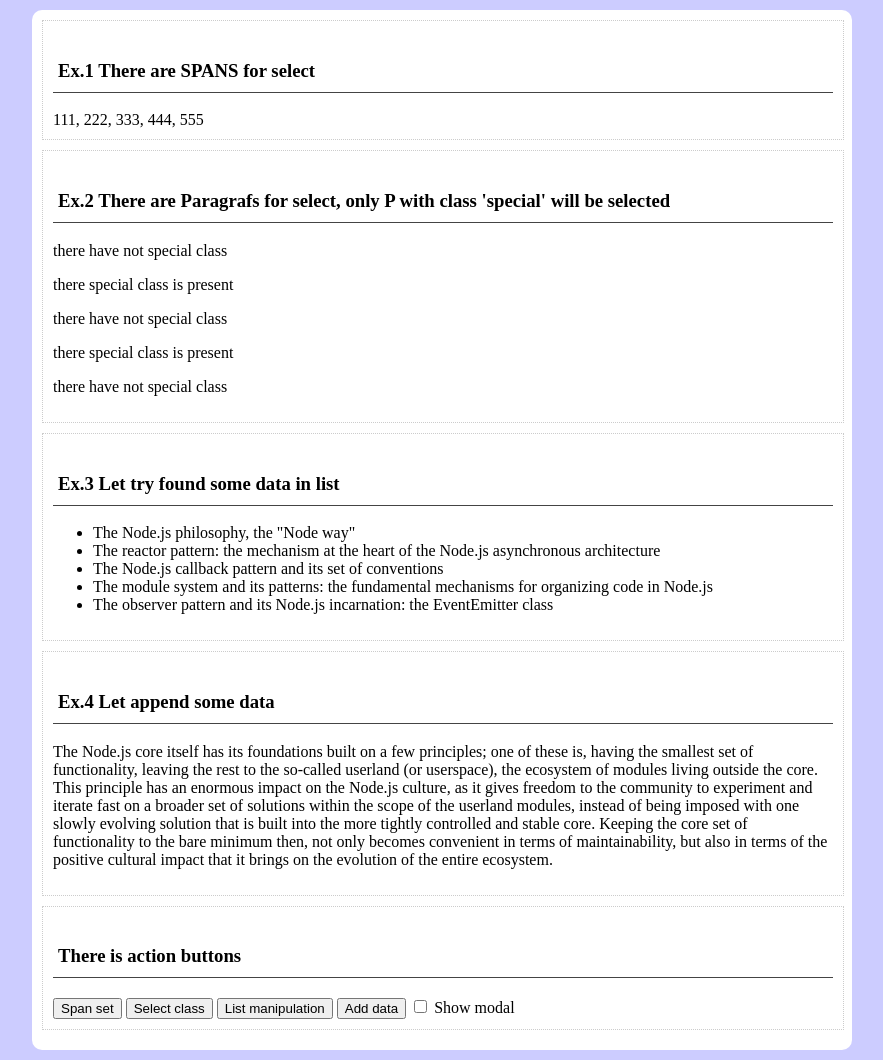
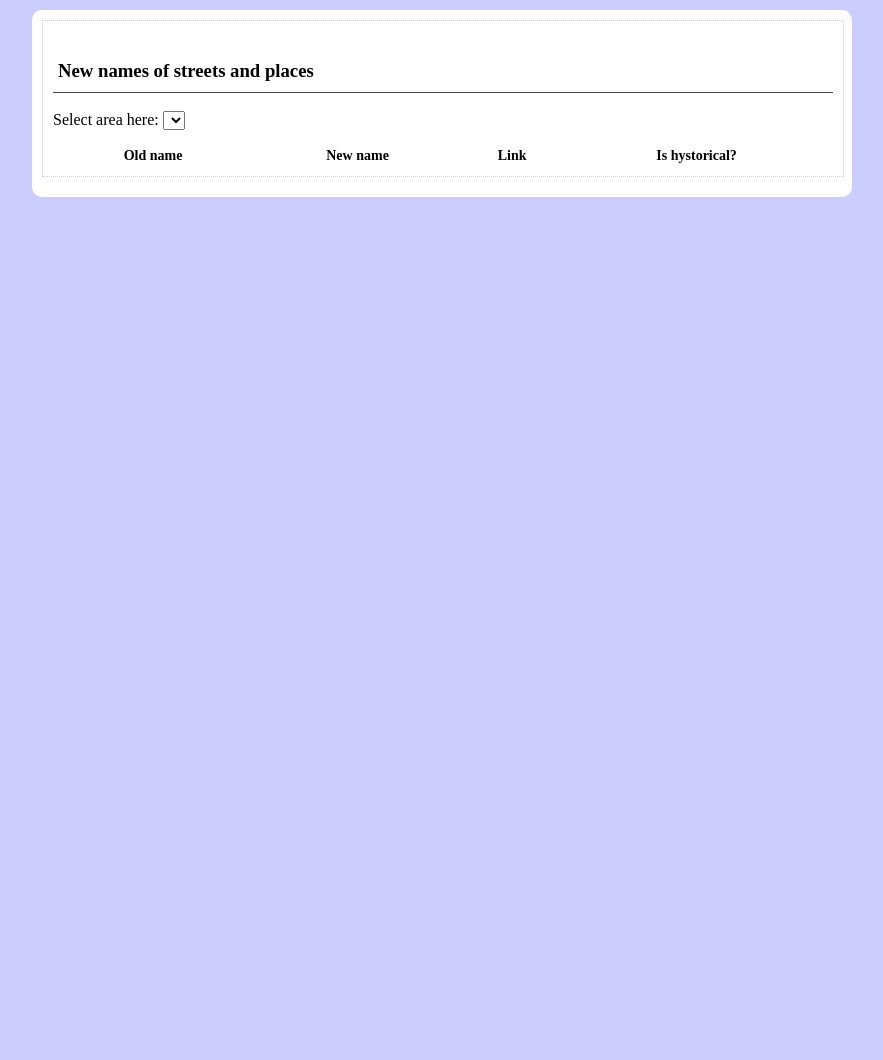
Before and after one commit to deivan/start-as-frontender, a plain HTML site: page index.html in a window 1280 px wide. Shown: the whole page, without its empty margins (198-1081 px from the left). After the commit the page ends 800 px from the top, so only its background shows below. Drawn offline with Linux system fonts and the light colour scheme.

Commit message:
prepared base application

```diff
--- a/app.js
+++ b/app.js
@@ -1,9 +1,17 @@
 'use strict';
 
 $(document).ready( () => {
-  console.log('jQuery is ready for manipulations with DOM');
+  console.log('app started');
+  new Catalog();
 });
 
-window.onload = () => {
-  console.log('Document loaded');
-};
+class Catalog {
+  constructor () {
+
+    this.getData();
+  }
+
+  getData () {
+
+  }
+}
--- a/index.html
+++ b/index.html
@@ -1,7 +1,7 @@
 <!DOCTYPE html>
 <html>
   <head>
-    <title>jQuery is NOT a framework!</title>
+    <title>Getting data via AJAX</title>
     <meta charset="UTF-8">
     <meta name="viewport" content="width=device-width, initial-scale=1.0">
     <link rel="stylesheet" href="styles.css" />
@@ -9,53 +9,19 @@
   <body>
     <div class="main">
       <div class="example">
-        <h3>Ex.1 There are SPANS for select</h3>
-        <span>111</span>,
-        <span>222</span>,
-        <span>333</span>,
-        <span>444</span>,
-        <span>555</span>
-      </div>
-      <div class="example">
-        <h3>Ex.2 There are Paragrafs for select, only P with class 'special' will be selected</h3>
-        <p>there have not special class</p>
-        <p class="special">there special class is present</p>
-        <p>there have not special class</p>
-        <p class="special">there special class is present</p>
-        <p>there have not special class</p>
-      </div>
-      <div class="example">
-        <h3>Ex.3 Let try found some data in list</h3>
-        <ul>
-          <li>The Node.js philosophy, the "Node way"</li>
-          <li>The reactor pattern: the mechanism at the heart of the Node.js
-asynchronous architecture</li>
-          <li>The Node.js callback pattern and its set of conventions</li>
-          <li>The module system and its patterns: the fundamental mechanisms for
-organizing code in Node.js</li>
-          <li class="special">The observer pattern and its Node.js incarnation: the EventEmitter class</li>
-        </ul>
-      </div>
-      <div class="example" id="container-for-append">
-        <h3>Ex.4 Let append some data</h3>
-        <p>The Node.js core itself has its foundations built on a few principles; one of
-these is, having the smallest set of functionality, leaving the rest to the so-called
-<span>userland</span> (or userspace), the ecosystem of modules living outside the core. This
-principle has an enormous impact on the <span>Node.js</span> culture, as it gives freedom to the
-community to experiment and iterate fast on a broader set of solutions within the
-scope of the userland modules, instead of being imposed with one slowly evolving
-solution that is built into the more tightly controlled and stable core. Keeping the
-core <span>set of functionality</span> to the bare minimum then, not only becomes convenient
-in terms of maintainability, but also in terms of the positive cultural impact that it
-brings on the evolution of the entire ecosystem.</p>
-      </div>
-      <div class="example">
-        <h3>There is action buttons</h3>
-        <button id="example1">Span set</button>
-        <button id="example2">Select class</button>
-        <button id="example3">List manipulation</button>
-        <button id="example4">Add data</button>
-        <input type="checkbox" id="toggle-modal" /> Show modal
+        <h3>New names of streets and places</h3>
+        <p><span>Select area here:</span>&nbsp;<select id="area-selector"></select></p>
+        <table>
+          <thead>
+            <tr>
+              <th>Old name</th>
+              <th>New name</th>
+              <th>Link</th>
+              <th>Is hystorical?</th>
+            </tr>
+          </thead>
+          <tbody id="table-data"></tbody>
+        </table>
       </div>
     </div>
     <div class="modal-overlay" id="modal-window">
@@ -64,12 +30,7 @@ brings on the evolution of the entire ecosystem.</p>
         <button>OK</button>
       </div>
     </div>
-  <script>
-    ( () => {
-      console.log('Do it right now!!!');
-    }) ();
-  </script>
-  <script src="jquery.min.js"></script>
-  <script src="app.js"></script>
+    <script src="jquery.min.js"></script>
+    <script src="app.js"></script>
   </body>
 </html>
--- a/styles.css
+++ b/styles.css
@@ -4,6 +4,15 @@ body {
   font-size: 16px;
   color: #000;
   background-color: #ccf;
+}
+
+table, td, th {
+  padding: 0;
+  margin: 0;
+  font-size: 14px;
+}
+table {
+  width: 100%;
 }
 
 .main {
```
